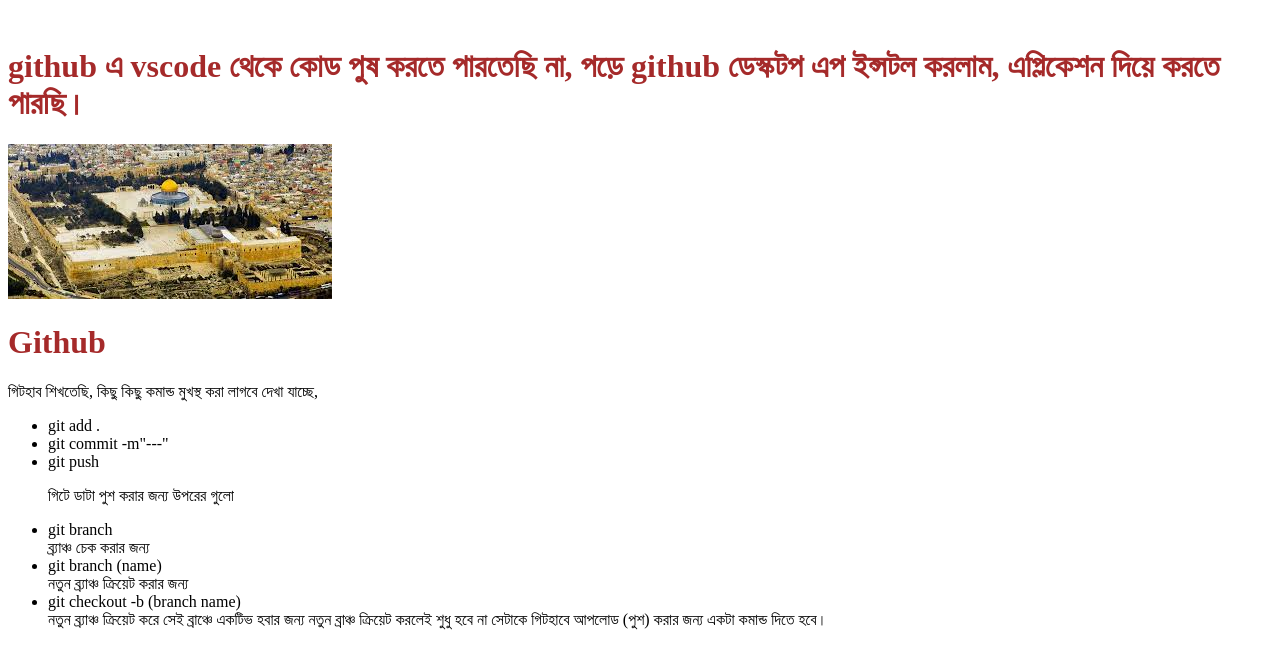
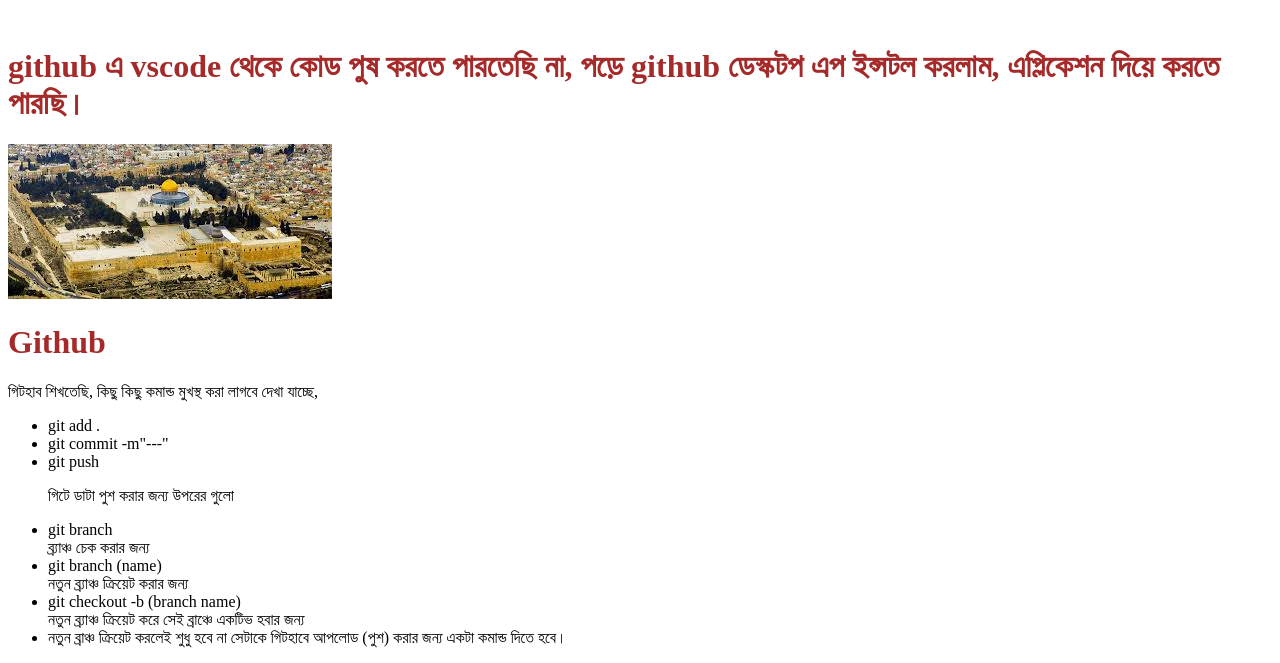
Before and after one commit to ProSaif/1st-website, a plain HTML site: page index.html in a window 1280 px wide. Shown: the part 753-1416 px from the top of the page. Drawn offline with Linux system fonts and the light colour scheme.

Commit message:
git pull korlam

```diff
--- a/index.html
+++ b/index.html
@@ -37,7 +37,7 @@
     <li>git branch</li> ব্র্যাঞ্চ চেক করার জন্য
     <li>git branch (name)</li> নতুন ব্র্যাঞ্চ ক্রিয়েট করার জন্য
     <li>git checkout -b (branch name)</li> নতুন ব্র্যাঞ্চ ক্রিয়েট করে সেই ব্রাঞ্চে একটিভ হবার জন্য
-    নতুন ব্রাঞ্চ ক্রিয়েট করলেই শুধু হবে না সেটাকে গিটহাবে আপলোড (পুশ) করার জন্য একটা কমান্ড দিতে হবে।
+    <li> নতুন ব্রাঞ্চ ক্রিয়েট করলেই শুধু হবে না সেটাকে গিটহাবে আপলোড (পুশ) করার জন্য একটা কমান্ড দিতে হবে। </li>
   </ul>
 
 
```
